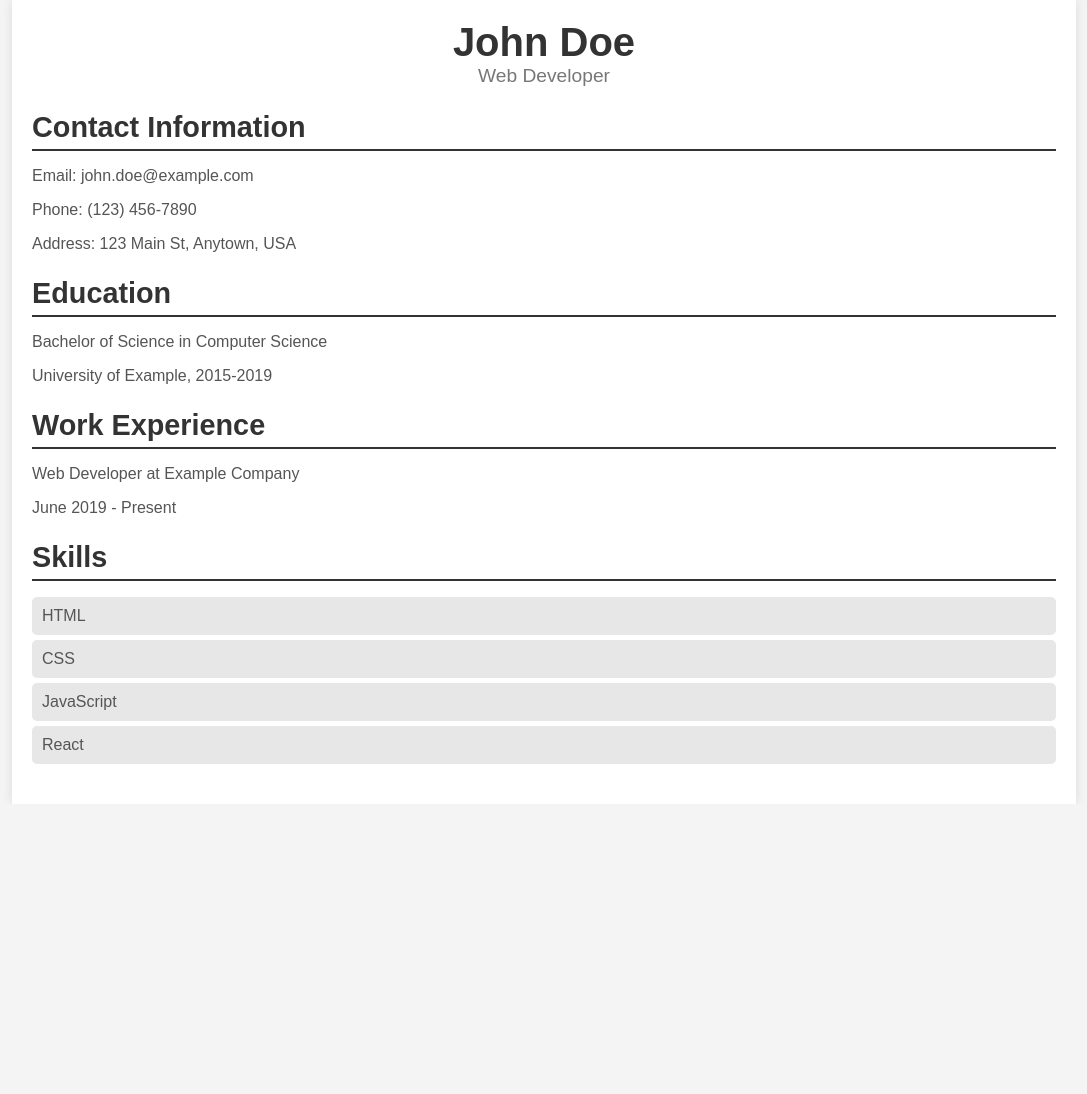
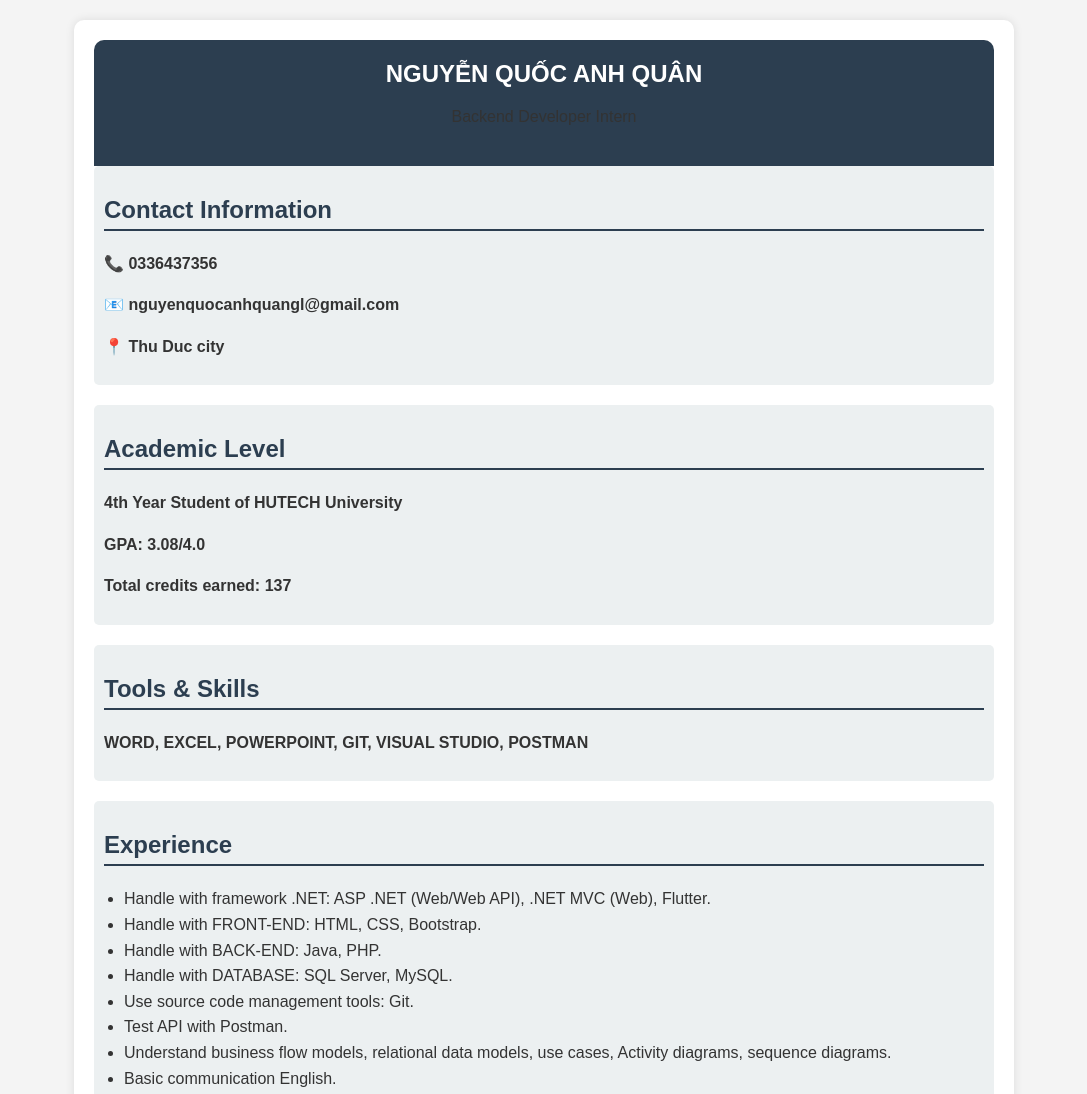
Before and after one commit to QuanNguyenD/chieut6_9238.github.io, a plain HTML site: page index.html in a window 1280 px wide. Shown: the top 1094 px of the page, without its empty margins (96-1183 px from the left). Before the commit the page ends 804 px from the top, so only its background shows below. Drawn offline with Linux system fonts and the light colour scheme.

Commit message:
Sửa lại file index và style

```diff
--- a/index.html
+++ b/index.html
@@ -3,38 +3,85 @@
 <head>
     <meta charset="UTF-8">
     <meta name="viewport" content="width=device-width, initial-scale=1.0">
-    <title>CV</title>
+    <title>CV - Nguyễn Quốc Anh Quân</title>
     <link rel="stylesheet" href="style.css">
 </head>
 <body>
     <div class="container">
         <header>
-            <h1>John Doe</h1>
-            <p>Web Developer</p>
+            <h1>NGUYỄN QUỐC ANH QUÂN</h1>
+            <p>Backend Developer Intern</p>
         </header>
+
         <section class="contact-info">
             <h2>Contact Information</h2>
-            <p>Email: john.doe@example.com</p>
-            <p>Phone: (123) 456-7890</p>
-            <p>Address: 123 Main St, Anytown, USA</p>
+            <p>📞 0336437356</p>
+            <p>📧 nguyenquocanhquangl@gmail.com</p>
+            <p>📍 Thu Duc city</p>
         </section>
-        <section class="education">
-            <h2>Education</h2>
-            <p>Bachelor of Science in Computer Science</p>
-            <p>University of Example, 2015-2019</p>
+
+        <section class="academic">
+            <h2>Academic Level</h2>
+            <p>4th Year Student of HUTECH University</p>
+            <p>GPA: 3.08/4.0</p>
+            <p>Total credits earned: 137</p>
         </section>
+
+        <section class="skills">
+            <h2>Tools & Skills</h2>
+            <p>WORD, EXCEL, POWERPOINT, GIT, VISUAL STUDIO, POSTMAN</p>
+        </section>
+
         <section class="experience">
-            <h2>Work Experience</h2>
-            <p>Web Developer at Example Company</p>
-            <p>June 2019 - Present</p>
+            <h2>Experience</h2>
+            <ul>
+                <li>Handle with framework .NET: ASP .NET (Web/Web API), .NET MVC (Web), Flutter.</li>
+                <li>Handle with FRONT-END: HTML, CSS, Bootstrap.</li>
+                <li>Handle with BACK-END: Java, PHP.</li>
+                <li>Handle with DATABASE: SQL Server, MySQL.</li>
+                <li>Use source code management tools: Git.</li>
+                <li>Test API with Postman.</li>
+                <li>Understand business flow models, relational data models, use cases, Activity diagrams, sequence diagrams.</li>
+                <li>Basic communication English.</li>
+            </ul>
         </section>
-        <section class="skills">
-            <h2>Skills</h2>
+
+        <section class="projects">
+            <h2>Projects</h2>
+            <h3>Work Management Application</h3>
+            <p><strong>Dec 17, 2024 - Jan 7, 2025</strong></p>
+            <p>Using tech: Flutter, MYSQL, PHP.</p>
+            <p>An application that helps users schedule and manage tasks.</p>
+            <p>Source: <a href="https://github.com/QuanNguyenD/API_Mobile">GitHub</a></p>
+
+            <h3>Android app supports patient medical registration</h3>
+            <p><strong>Oct 19, 2024 - Dec 12, 2024</strong></p>
+            <p>Using tech: WEB API, CLIENT/SERVER, JWT, Android SDK, MYSQL, PHP.</p>
+            <p>A project with an Android app for patients to book appointments and a website for doctors to manage them.</p>
+            <p>Source: <a href="https://github.com/QuanNguyenD/DACN_API">GitHub</a></p>
+
+            <h3>English learning website</h3>
+            <p><strong>Apr 28, 2024 - Jun 12, 2024</strong></p>
+            <p>Using tech: C#, HTML, CSS, SQL Server.</p>
+            <p>A website for users to register for English courses and take tests.</p>
+            <p>Source: <a href="https://github.com/QuanNguyenD/No_Name--Web_day_tieng_Anh">GitHub</a></p>
+        </section>
+
+        <section class="activities">
+            <h2>Activities</h2>
             <ul>
-                <li>HTML</li>
-                <li>CSS</li>
-                <li>JavaScript</li>
-                <li>React</li>
+                <li>Joining into the conference Technology exhibition conference.</li>
+                <li>Workshop on the topic “Agile & Scrum”.</li>
+                <li>Hutech IT Got Talent 2024.</li>
+            </ul>
+        </section>
+
+        <section class="career-goals">
+            <h2>Career Goals</h2>
+            <ul>
+                <li>Successfully complete assigned tasks.</li>
+                <li>Participate in testing and error detection of the project.</li>
+                <li>Apply learned knowledge to perform testing accurately and effectively.</li>
             </ul>
         </section>
     </div>
--- a/style.css
+++ b/style.css
@@ -7,54 +7,66 @@ body {
 
 .container {
     width: 80%;
-    margin: 0 auto;
-    background-color: #fff;
+    max-width: 900px;
+    margin: 20px auto;
+    background: white;
     padding: 20px;
+    border-radius: 10px;
     box-shadow: 0 0 10px rgba(0, 0, 0, 0.1);
 }
 
 header {
     text-align: center;
-    margin-bottom: 20px;
+    background: #2c3e50;
+    color: white;
+    padding: 20px;
+    border-radius: 10px 10px 0 0;
 }
 
-header h1 {
+h1 {
     margin: 0;
-    font-size: 2.5em;
+    font-size: 24px;
+}
+
+h2 {
+    color: #2c3e50;
+    border-bottom: 2px solid #2c3e50;
+    padding-bottom: 5px;
+    margin-top: 20px;
+}
+
+p, li {
+    font-size: 16px;
+    line-height: 1.6;
     color: #333;
 }
 
-header p {
-    margin: 0;
-    font-size: 1.2em;
-    color: #777;
+ul {
+    padding-left: 20px;
+}
+
+.contact-info p, .academic p, .skills p {
+    font-weight: bold;
+}
+
+.projects a {
+    color: #2980b9;
+    text-decoration: none;
+}
+
+.projects a:hover {
+    text-decoration: underline;
 }
 
 section {
     margin-bottom: 20px;
+    padding: 10px;
+    background: #ecf0f1;
+    border-radius: 5px;
 }
 
-section h2 {
-    font-size: 1.8em;
-    color: #333;
-    border-bottom: 2px solid #333;
-    padding-bottom: 5px;
-    margin-bottom: 10px;
+@media (max-width: 768px) {
+    .container {
+        width: 95%;
+    }
 }
-
-section p, section ul {
-    font-size: 1em;
-    color: #555;
-}
-
-.skills ul {
-    list-style-type: none;
-    padding: 0;
-}
-
-.skills li {
-    background-color: #e7e7e7;
-    margin: 5px 0;
-    padding: 10px;
-    border-radius: 5px;
-}
```
